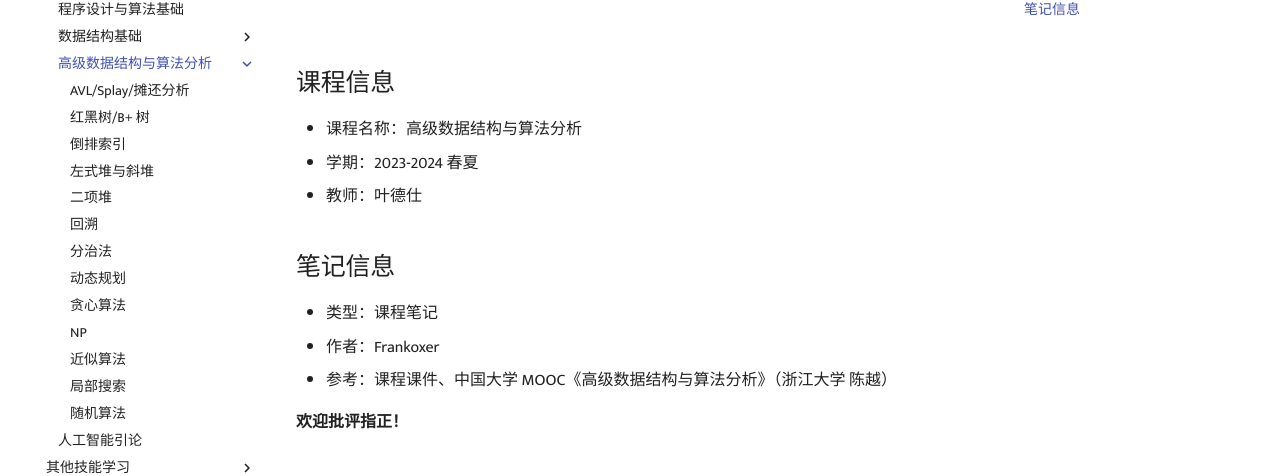
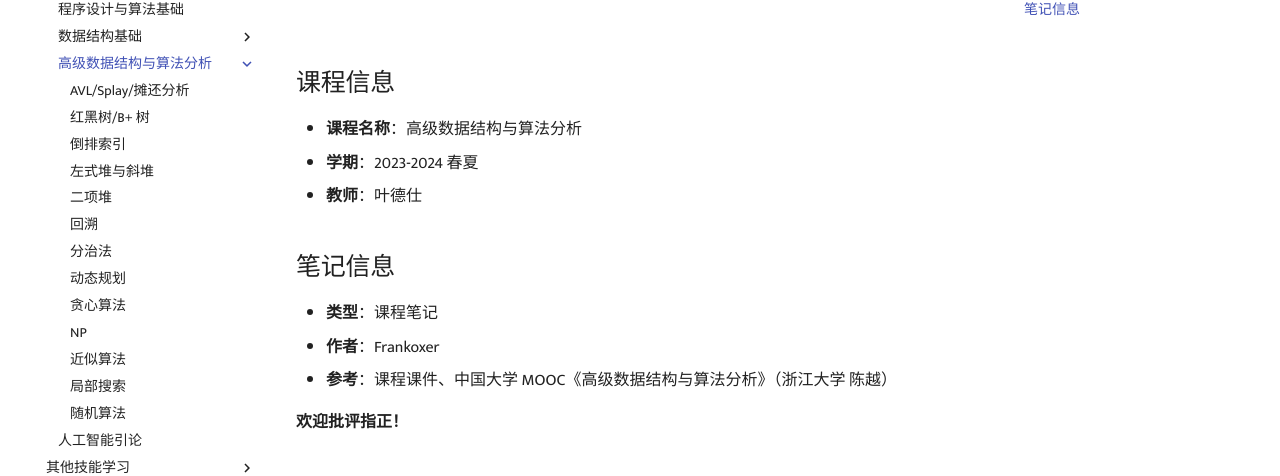
Before and after one commit to Frankoxer/frankoxer.github.io, an MkDocs documentation site: the page built from docs/study/course/ads/index.md, in a window 1280 px wide. Shown: the part 204-680 px from the top of the page. Built offline with MkDocs 1.6.1 and Material for MkDocs 9.7.7, drawn with Linux system fonts in a browser that asks for light colours; comment, search, counter and statistics services are not loaded.

```diff
--- a/docs/study/course/ads/index.md
+++ b/docs/study/course/ads/index.md
@@ -6,14 +6,14 @@ comments: true
 
 ## 课程信息
 
-- 课程名称：高级数据结构与算法分析
-- 学期：2023-2024 春夏
-- 教师：叶德仕
+- **课程名称**：高级数据结构与算法分析
+- **学期**：2023-2024 春夏
+- **教师**：叶德仕
 
 ## 笔记信息
 
-- 类型：课程笔记
-- 作者：Frankoxer
-- 参考：课程课件、中国大学 MOOC《高级数据结构与算法分析》（浙江大学 陈越）
+- **类型**：课程笔记
+- **作者**：Frankoxer
+- **参考**：课程课件、中国大学 MOOC《高级数据结构与算法分析》（浙江大学 陈越）
 
 **欢迎批评指正！**
```
Also changed, not shown: docs/study/course/asm/index.md (added).
